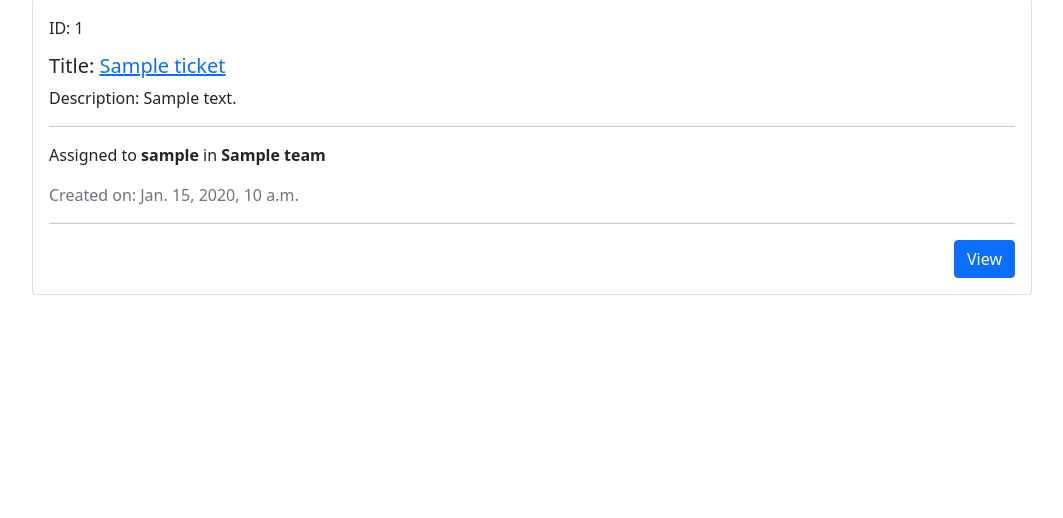
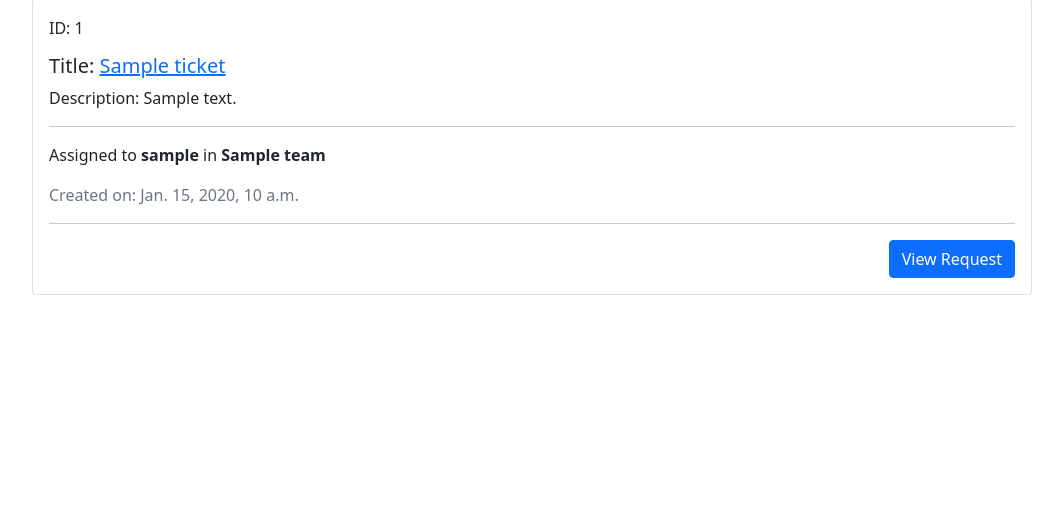
Before and after one commit to Code-Institute-Submissions/support-hub, a Django app: page /tickets/ in a window 1280 px wide. Shown: the part 121-639 px from the top of the page, without its empty margins (108-1171 px from the left). Run offline with Django 3.2, Linux system fonts and the light colour scheme; a user stored in the database is signed in; tables that the repository leaves empty hold one stand-in row (values such as "Sample post").

Commit message:
refactor: update view button wording

```diff
--- a/templates/ticket_list.html
+++ b/templates/ticket_list.html
@@ -27,14 +27,13 @@ Tickets
         <p class="card-text text-muted">Created on: {{ticket.created_on}}</p>
         <hr>
         <div class="d-flex flex-row justify-content-end">
-        <a class="btn btn-primary" href="{{ ticket.get_absolute_url }}">View</a>
-      </div>
+          <a class="btn btn-primary" href="{{ ticket.get_absolute_url }}">View Request</a>
+        </div>
       </div>
     </div>
     {% endfor %}
   </div>
 </div>
-
 {% else %}
 <div class="container-fluid d-flex py-5 justify-content-center">
   <div class="p-5 text-center">
@@ -44,5 +43,4 @@ Tickets
 </div>
 {% endif %}
 
-
 {% endblock %}
```
